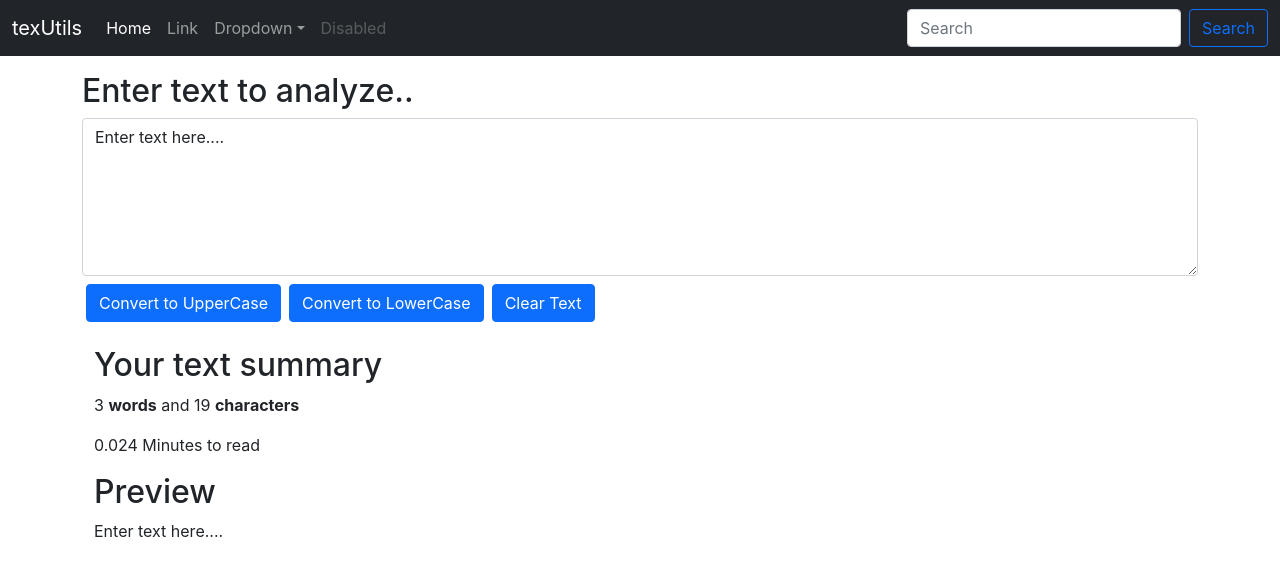
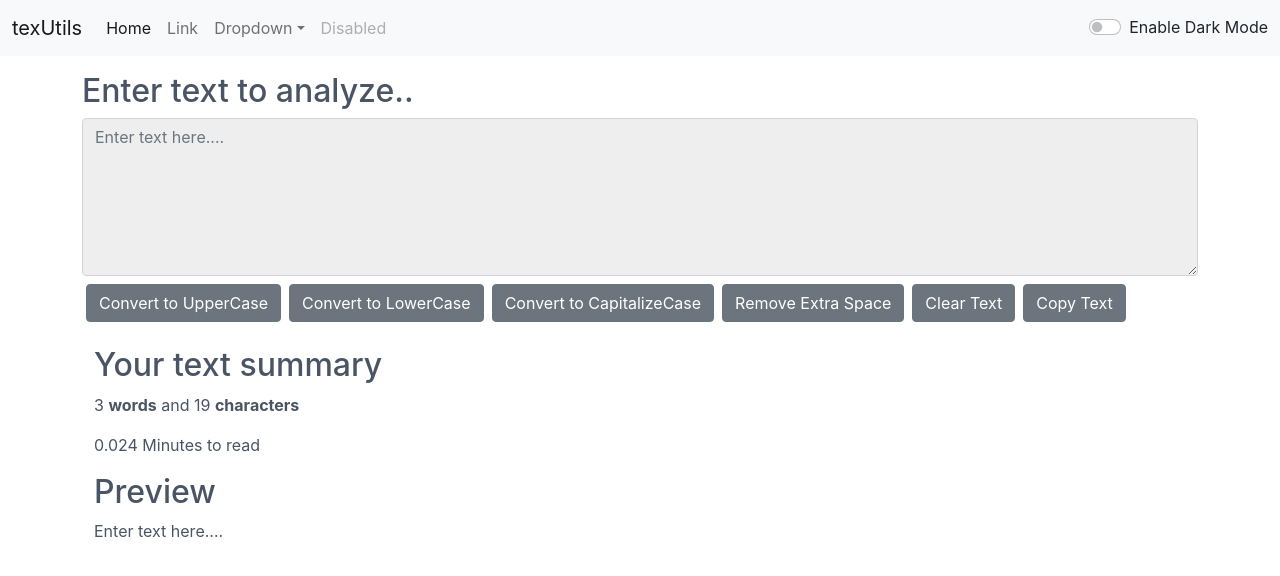
Before and after one commit to saurabhbakolia/TextChanger, a React (Create React App) app: page / in a window 1280 px wide. Shown: the top 576 px of the page. Built offline with nearby package versions, Linux system fonts and the light colour scheme.

Commit message:
dark mode functaionality added

```diff
--- a/src/App.js
+++ b/src/App.js
@@ -1,13 +1,28 @@
 import './App.css';
 import Navbar from './components/Navbar.js';
 import TextForm from './components/TextForm';
+import React, {useState} from 'react';
 
 function App() {
+
+  const [mode, setMode]  = useState('light'); // set mode using this state
+
+  // function to change the mode
+  const toggleMode = () =>{
+    if(mode==='light') {
+      setMode('dark');
+     document.body.style.backgroundColor = "#334257";
+    }else{
+      setMode('light');
+      document.body.style.backgroundColor = "#EEEEEE";
+    }
+  }
+
   return (
     <>
-    <Navbar title = "texUtils"/>
+    <Navbar title = "texUtils" mode={mode} toggleMode={toggleMode}/>
     <div className="container my-3">
-      <TextForm heading = "Enter text to analyze.."/>
+      <TextForm heading = "Enter text to analyze.." mode={mode}/>
     </div>
     </>
   );
--- a/src/components/Navbar.js
+++ b/src/components/Navbar.js
@@ -3,7 +3,7 @@ import PropTypes from 'prop-types'
 
 export default function Navbar(props) {
   return (
-    <nav className="navbar navbar-expand-lg navbar-dark bg-dark">
+    <nav className={`navbar navbar-expand-lg navbar-${props.mode} bg-${props.mode}`}>
   <div className="container-fluid">
     <a className="navbar-brand" href="/">{props.title}</a>
     <button className="navbar-toggler" type="button" data-bs-toggle="collapse" data-bs-target="#navbarSupportedContent" aria-controls="navbarSupportedContent" aria-expanded="false" aria-label="Toggle navigation">
@@ -32,10 +32,15 @@ export default function Navbar(props) {
           <a className="nav-link disabled" href="/" tabIndex="-1" aria-disabled="true">Disabled</a>
         </li>
       </ul>
-      <form className="d-flex">
+      {/* <form className="d-flex">
         <input className="form-control me-2" type="search" placeholder="Search" aria-label="Search"/>
         <button className="btn btn-outline-primary" type="submit">Search</button>
-      </form>
+      </form> */}
+      <div className={`form-check form-switch text-${props.mode === 'light' ? 'dark':'light'}`}>
+        <input className="form-check-input" onClick={props.toggleMode} type="checkbox" role="switch" id="flexSwitchCheckDefault"/>
+        <label className="form-check-label" htmlFor="flexSwitchCheckDefault">Enable Dark Mode</label>
+      </div>
+
     </div>
   </div>
 </nav>
--- a/src/components/TextForm.js
+++ b/src/components/TextForm.js
@@ -28,6 +28,21 @@ export default function TextForm(props) {
       setText(newText);
     }
 
+      // function to handle the Copy event
+      const handleCopy = () =>{
+        let text = document.getElementById("text_Area");
+        text.select();
+        navigator.clipboard.writeText(text.value);
+      }
+
+      // function to handle the Copy event
+      const handleExtraSpace = () =>{
+        console.log("triggered extra space");
+        let newText = text.split(/[ ]+/);
+        setText(newText.join(" "));
+      }
+
+
 
 
     // state of text
@@ -47,21 +62,24 @@ export default function TextForm(props) {
     return (
       <div>
         <>
-      <div className="mb-3">
+        <div className="mb-3" style={{color:props.mode==='light' ? '#495464':'rgb(212 212 216)'}}>
             <h2 className="mb-2">{props.heading}</h2>
-          <textarea className="form-control" onChange={handleOnChange} id="text_Area" rows="6" value={text}></textarea>
-          <button className="btn btn-primary my-2 mx-1" onClick={handleUpClick}>Convert to UpperCase</button>
-          <button className="btn btn-primary my-2 mx-1" onClick={handleLoClick}>Convert to LowerCase</button>
-          <button className="btn btn-primary my-2 mx-1" onClick={handleClearClick}>Clear Text</button>
+            <textarea className="form-control" onChange={handleOnChange} style={{backgroundColor:props.mode === 'light'?'#EEEEEE':'#334257',color:props.mode==='light' ? '#495464':'rgb(212 212 216)'}} id="text_Area" rows="6" placeholder={text}></textarea>
+            <button className="btn btn-secondary my-2 mx-1" onClick={handleUpClick}>Convert to UpperCase</button>
+            <button className="btn btn-secondary my-2 mx-1" onClick={handleLoClick}>Convert to LowerCase</button>
+            <button className="btn btn-secondary my-2 mx-1" onClick={handleLoClick}>Convert to CapitalizeCase</button>
+            <button className="btn btn-secondary my-2 mx-1" onClick={handleExtraSpace}>Remove Extra Space</button>
+            <button className="btn btn-secondary my-2 mx-1" onClick={handleClearClick}>Clear Text</button>
+            <button className="btn btn-secondary my-2 mx-1" onClick={handleCopy}>Copy Text</button>
         </div>
 
-      <div className="container">
+        <div className="container" style={{color:props.mode==='light' ? '#495464':'rgb(212 212 216)'}}>
 
           <h2>Your text summary</h2>
           <p>{count} <b>words</b> and {text.length} <b>characters</b></p>
           <p>{0.008 * text.split(" ").length} Minutes to read</p>
           <h2>Preview</h2>
-        <p>{text}</p>
+          <p>{text.length === 0 ? "Enter something to preview" : text}</p>
         </div>
         </>
       </div>
```
Lines whose indentation alone changed are shown as unchanged.
